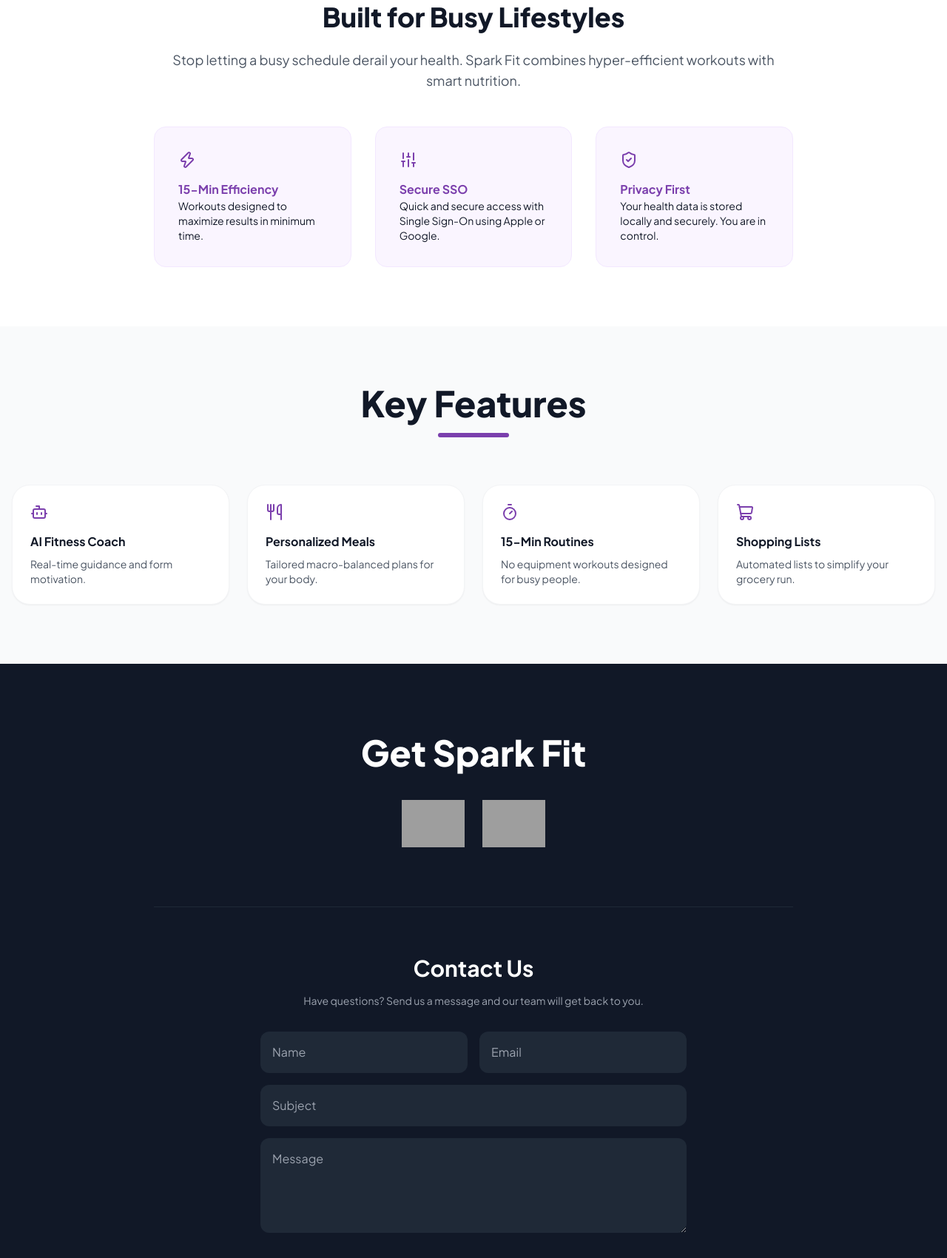
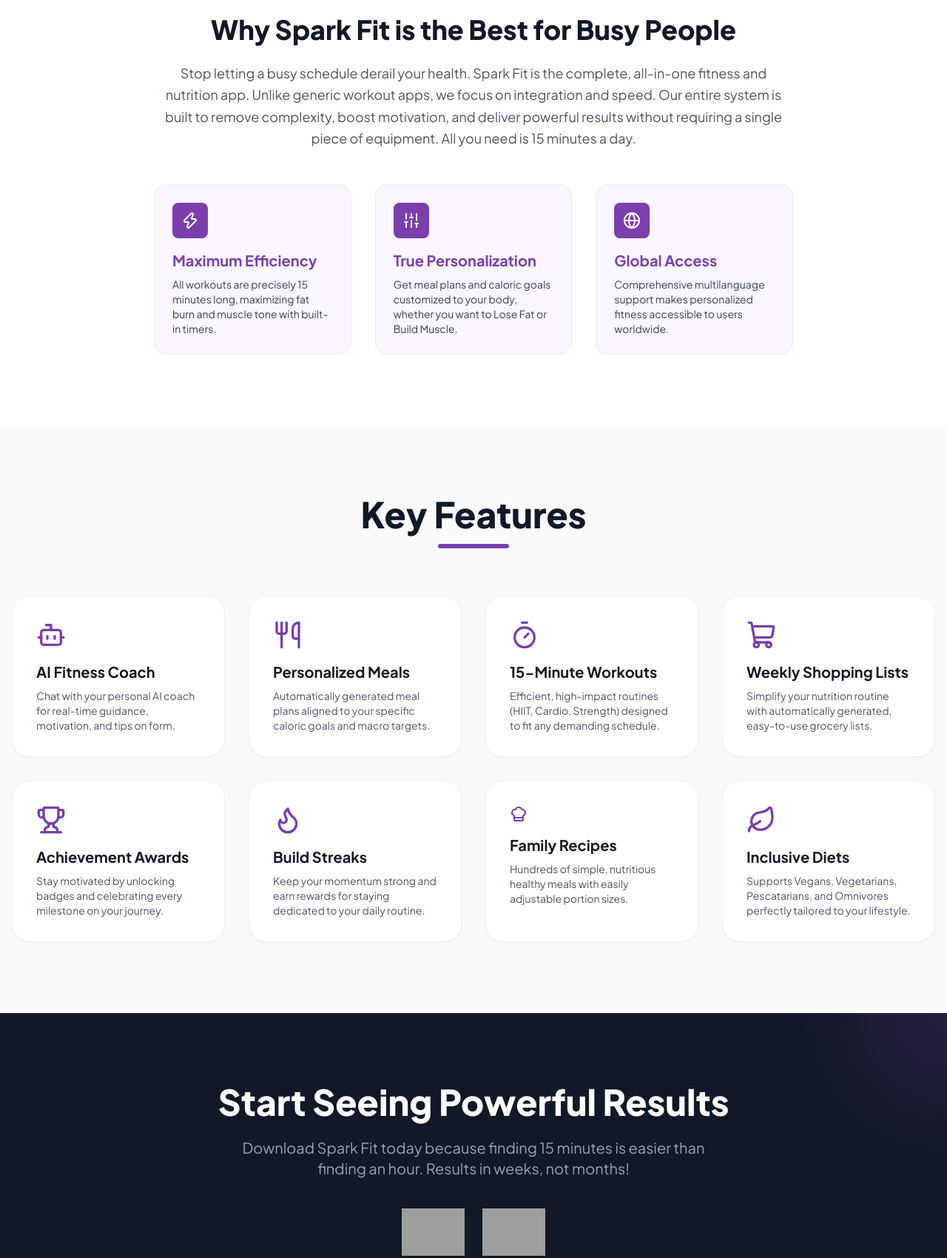
Before and after one commit to colbateson/sparkfit-website, a plain HTML site: page index.html in a window 1280 px wide. Shown: the part 957-2657 px from the top of the page at 74% size. Drawn offline with nearby package versions, Linux system fonts and the light colour scheme; grey boxes are pictures that could not be loaded.

Commit message:
Refactor index.html for improved layout and features
Updated the title and improved styling for better user experience. Enhanced sections for clarity and added new features to the layout.

```diff
--- a/index.html
+++ b/index.html
@@ -3,8 +3,7 @@
 <head>
     <meta charset="UTF-8">
     <meta name="viewport" content="width=device-width, initial-scale=1.0">
-    <title>Spark Fit - AI Coach, Meal Plans & 15-Minute Home Workouts</title>
-
+    <title>Spark Fit - AI Coach, Meal Plans & 15-Minute Workouts</title>
     <link rel="icon" href="icon.png" type="image/png">
 
     <script src="https://www.google.com/recaptcha/api.js" async defer></script>
@@ -13,18 +12,35 @@
     <script src="https://unpkg.com/lucide@latest"></script>
     <style>
         @import url('https://fonts.googleapis.com/css2?family=Plus+Jakarta+Sans:wght@400;600;700;800&display=swap');
-        :root { --brand-purple: #7B3FAD; }
-        body { font-family: 'Plus Jakarta Sans', sans-serif; background-color: #ffffff; overflow-x: hidden; }
+
+        :root {
+            --brand-purple: #7B3FAD;
+            --brand-purple-dark: #6A2D91;
+        }
+
+        body {
+            font-family: 'Plus Jakarta Sans', sans-serif;
+            background-color: #ffffff;
+            overflow-x: hidden;
+        }
+
         .bg-brand { background-color: var(--brand-purple); }
         .text-brand { color: var(--brand-purple); }
 
-        /* Peeking Monster Animation */
+        .btn-hover:hover {
+            transform: translateY(-2px);
+            box-shadow: 0 10px 20px -5px rgba(123, 63, 173, 0.4);
+        }
+
+        /* Peeking Monster Styles */
         .monster-peek {
             transition: transform 0.5s cubic-bezier(0.175, 0.885, 0.32, 1.275);
             mix-blend-mode: multiply;
             z-index: 9999;
         }
-        .monster-peek:hover { transform: translateY(-40px) translateX(-10px) rotate(-5deg); }
+        .monster-peek:hover {
+            transform: translateY(-40px) translateX(-10px) rotate(-5deg);
+        }
 
         section[id] { scroll-margin-top: 80px; }
     </style>
@@ -35,128 +51,201 @@
         <img src="macro-monster-peek.png" alt="Macro Monster Peeking">
     </div>
 
-    <header class="sticky top-0 z-50 bg-white/95 backdrop-blur-md border-b border-gray-100 h-20 flex items-center">
-        <div class="max-w-7xl mx-auto px-4 w-full flex items-center justify-between">
+    <header class="sticky top-0 z-50 bg-white/95 backdrop-blur-md border-b border-gray-100 transition-all duration-300">
+        <div class="max-w-7xl mx-auto px-4 sm:px-6 lg:px-8">
+            <nav class="flex items-center justify-between h-20">
                 <a href="#" class="flex items-center space-x-3">
-                <img src="icon.png" class="w-10 h-10 rounded-xl shadow-lg">
+                    <img src="icon.png" alt="Spark Fit Icon" class="w-10 h-10 rounded-xl shadow-lg">
                     <span class="text-2xl font-extrabold tracking-tight">Spark<span class="text-brand">Fit</span></span>
                 </a>
+
                 <div class="hidden md:flex space-x-8 font-semibold text-sm text-gray-600">
-                <a href="#why-spark" class="hover:text-brand transition">Why Spark Fit</a>
-                <a href="#features" class="hover:text-brand transition">Key Features</a>
-                <a href="#contact" class="hover:text-brand transition">Contact</a>
+                    <a href="#why-spark" class="hover:text-brand transition duration-300">Why Spark Fit</a>
+                    <a href="#features" class="hover:text-brand transition duration-300">Key Features</a>
+                    <a href="#contact" class="hover:text-brand transition duration-300">Contact</a>
                 </div>
-            <a href="#download" class="bg-brand text-white px-5 py-2 md:px-6 md:py-2.5 rounded-full font-bold shadow-lg hover:scale-105 transition">Download</a>
+
+                <a href="#download" class="bg-brand text-white px-6 py-2.5 rounded-full font-bold shadow-lg btn-hover transition-all">
+                    Download
+                </a>
+            </nav>
         </div>
     </header>
 
     <section class="relative h-screen min-h-[600px] flex items-center justify-center overflow-hidden bg-gray-900 text-white">
         <div class="absolute inset-0 z-0">
-            <img src="macro-monster.png" class="w-full h-full object-cover object-top opacity-60">
-            <div class="absolute inset-0 bg-gradient-to-t from-gray-900 via-purple-900/20 to-gray-900/80"></div>
+            <img src="macro-monster.png" alt="Macro Monster Background" class="w-full h-full object-cover opacity-60">
+            <div class="absolute inset-0 bg-gradient-to-t from-gray-900 via-purple-900/50 to-gray-900/60"></div>
         </div>
-        <div class="relative z-10 max-w-5xl mx-auto px-4 text-center">
-            <h1 class="text-5xl md:text-7xl font-extrabold mb-6 leading-tight">Crush Your Fitness Goals</h1>
-            <p class="text-xl md:text-2xl text-gray-200 mb-10 max-w-3xl mx-auto font-light leading-relaxed">AI Coach, Meal Plans & 15-Minute Home Workouts.</p>
+
+        <div class="relative z-10 max-w-5xl mx-auto px-4 text-center mt-10">
+            <span class="inline-block py-1 px-3 rounded-full bg-purple-500/30 border border-purple-400 text-purple-100 text-sm font-bold tracking-wider mb-6">
+                ALL-IN-ONE FITNESS & NUTRITION
+            </span>
+            <h1 class="text-5xl md:text-7xl font-extrabold mb-6 leading-tight drop-shadow-2xl">
+                Crush Your Fitness Goals
+            </h1>
+            <p class="text-xl md:text-2xl text-gray-200 mb-10 max-w-3xl mx-auto leading-relaxed font-light">
+                AI Coach, Personalized Meal Plans & 15-Minute Home Workouts designed for maximum results in minimum time.
+            </p>
+
             <div class="flex flex-col sm:flex-row gap-6 justify-center">
-                <a href="#download" class="bg-brand px-10 py-4 rounded-full font-bold text-lg shadow-xl hover:scale-105 transition">Start Your Journey</a>
+                <a href="#download" class="bg-brand hover:bg-purple-600 text-white px-8 py-4 rounded-full font-bold text-lg shadow-xl transition-all transform hover:scale-105">
+                    Start Your Journey
+                </a>
+                <a href="#why-spark" class="bg-white/10 hover:bg-white/20 backdrop-blur-sm border border-white/30 text-white px-8 py-4 rounded-full font-bold text-lg transition-all">
+                    Learn More
+                </a>
             </div>
         </div>
     </section>
 
-    <section id="why-spark" class="py-20 bg-white">
+    <section id="why-spark" class="py-24 bg-white">
         <div class="max-w-4xl mx-auto px-4 text-center">
-            <h2 class="text-3xl md:text-4xl font-black mb-6">Built for Busy Lifestyles</h2>
-            <p class="text-lg text-gray-600 mb-12">Stop letting a busy schedule derail your health. Spark Fit combines hyper-efficient workouts with smart nutrition.</p>
+            <h2 class="text-3xl md:text-4xl font-black mb-6">Why Spark Fit is the Best for Busy People</h2>
+            <p class="text-lg text-gray-600 mb-12 leading-relaxed">
+                Stop letting a busy schedule derail your health. Spark Fit is the complete, all-in-one fitness and nutrition app. Unlike generic workout apps, we focus on integration and speed. Our entire system is built to remove complexity, boost motivation, and deliver powerful results without requiring a single piece of equipment. All you need is 15 minutes a day.
+            </p>
+
             <div class="grid grid-cols-1 md:grid-cols-3 gap-8 text-left">
-                <div class="p-8 bg-purple-50 rounded-2xl border border-purple-100">
-                    <i data-lucide="zap" class="text-brand mb-4"></i>
-                    <h3 class="font-bold text-brand">15-Min Efficiency</h3>
-                    <p class="text-sm">Workouts designed to maximize results in minimum time.</p>
+                <div class="p-6 bg-purple-50 rounded-2xl border border-purple-100">
+                    <div class="w-12 h-12 bg-brand rounded-lg flex items-center justify-center mb-4">
+                        <i data-lucide="zap" class="text-white w-6 h-6"></i>
                     </div>
-                <div class="p-8 bg-purple-50 rounded-2xl border border-purple-100">
-                    <i data-lucide="sliders" class="text-brand mb-4"></i>
-                    <h3 class="font-bold text-brand">Secure SSO</h3>
-                    <p class="text-sm">Quick and secure access with Single Sign-On using Apple or Google.</p>
+                    <h3 class="text-xl font-bold mb-2 text-brand">Maximum Efficiency</h3>
+                    <p class="text-gray-700 text-sm">All workouts are precisely 15 minutes long, maximizing fat burn and muscle tone with built-in timers.</p>
                 </div>
-                <div class="p-8 bg-purple-50 rounded-2xl border border-purple-100">
-                    <i data-lucide="shield-check" class="text-brand mb-4"></i>
-                    <h3 class="font-bold text-brand">Privacy First</h3>
-                    <p class="text-sm">Your health data is stored locally and securely. You are in control.</p>
+                <div class="p-6 bg-purple-50 rounded-2xl border border-purple-100">
+                    <div class="w-12 h-12 bg-brand rounded-lg flex items-center justify-center mb-4">
+                        <i data-lucide="sliders" class="text-white w-6 h-6"></i>
+                    </div>
+                    <h3 class="text-xl font-bold mb-2 text-brand">True Personalization</h3>
+                    <p class="text-gray-700 text-sm">Get meal plans and caloric goals customized to your body, whether you want to Lose Fat or Build Muscle.</p>
+                </div>
+                <div class="p-6 bg-purple-50 rounded-2xl border border-purple-100">
+                    <div class="w-12 h-12 bg-brand rounded-lg flex items-center justify-center mb-4">
+                        <i data-lucide="globe" class="text-white w-6 h-6"></i>
+                    </div>
+                    <h3 class="text-xl font-bold mb-2 text-brand">Global Access</h3>
+                    <p class="text-gray-700 text-sm">Comprehensive multilanguage support makes personalized fitness accessible to users worldwide.</p>
                 </div>
             </div>
         </div>
     </section>
 
-    <section id="features" class="py-20 bg-gray-50">
+    <section id="features" class="py-24 bg-gray-50">
         <div class="max-w-7xl mx-auto px-4">
             <div class="text-center mb-16">
                 <h2 class="text-3xl md:text-5xl font-black mb-4">Key Features</h2>
                 <div class="h-1.5 w-24 bg-brand mx-auto rounded-full"></div>
             </div>
-            <div class="grid grid-cols-1 md:grid-cols-2 lg:grid-cols-4 gap-6">
-                <div class="bg-white p-6 rounded-3xl shadow-sm border border-gray-100">
-                    <i data-lucide="bot" class="text-brand mb-4"></i>
-                    <h3 class="font-bold mb-2">AI Fitness Coach</h3>
-                    <p class="text-sm text-gray-600">Real-time guidance and form motivation.</p>
+
+            <div class="grid grid-cols-1 md:grid-cols-2 lg:grid-cols-4 gap-8">
+                <div class="bg-white p-8 rounded-3xl shadow-sm hover:shadow-xl transition-shadow border border-gray-100">
+                    <i data-lucide="bot" class="w-10 h-10 text-brand mb-4"></i>
+                    <h3 class="text-xl font-bold mb-2">AI Fitness Coach</h3>
+                    <p class="text-gray-600 text-sm">Chat with your personal AI coach for real-time guidance, motivation, and tips on form.</p>
                 </div>
-                <div class="bg-white p-6 rounded-3xl shadow-sm border border-gray-100">
-                    <i data-lucide="utensils" class="text-brand mb-4"></i>
-                    <h3 class="font-bold mb-2">Personalized Meals</h3>
-                    <p class="text-sm text-gray-600">Tailored macro-balanced plans for your body.</p>
+
+                <div class="bg-white p-8 rounded-3xl shadow-sm hover:shadow-xl transition-shadow border border-gray-100">
+                    <i data-lucide="utensils" class="w-10 h-10 text-brand mb-4"></i>
+                    <h3 class="text-xl font-bold mb-2">Personalized Meals</h3>
+                    <p class="text-gray-600 text-sm">Automatically generated meal plans aligned to your specific caloric goals and macro targets.</p>
                 </div>
-                <div class="bg-white p-6 rounded-3xl shadow-sm border border-gray-100">
-                    <i data-lucide="timer" class="text-brand mb-4"></i>
-                    <h3 class="font-bold mb-2">15-Min Routines</h3>
-                    <p class="text-sm text-gray-600">No equipment workouts designed for busy people.</p>
+
+                <div class="bg-white p-8 rounded-3xl shadow-sm hover:shadow-xl transition-shadow border border-gray-100">
+                    <i data-lucide="timer" class="w-10 h-10 text-brand mb-4"></i>
+                    <h3 class="text-xl font-bold mb-2">15-Minute Workouts</h3>
+                    <p class="text-gray-600 text-sm">Efficient, high-impact routines (HIIT, Cardio, Strength) designed to fit any demanding schedule.</p>
                 </div>
-                <div class="bg-white p-6 rounded-3xl shadow-sm border border-gray-100">
-                    <i data-lucide="shopping-cart" class="text-brand mb-4"></i>
-                    <h3 class="font-bold mb-2">Shopping Lists</h3>
-                    <p class="text-sm text-gray-600">Automated lists to simplify your grocery run.</p>
+
+                <div class="bg-white p-8 rounded-3xl shadow-sm hover:shadow-xl transition-shadow border border-gray-100">
+                    <i data-lucide="shopping-cart" class="w-10 h-10 text-brand mb-4"></i>
+                    <h3 class="text-xl font-bold mb-2">Weekly Shopping Lists</h3>
+                    <p class="text-gray-600 text-sm">Simplify your nutrition routine with automatically generated, easy-to-use grocery lists.</p>
+                </div>
+
+                <div class="bg-white p-8 rounded-3xl shadow-sm hover:shadow-xl transition-shadow border border-gray-100">
+                    <i data-lucide="trophy" class="w-10 h-10 text-brand mb-4"></i>
+                    <h3 class="text-xl font-bold mb-2">Achievement Awards</h3>
+                    <p class="text-gray-600 text-sm">Stay motivated by unlocking badges and celebrating every milestone on your journey.</p>
+                </div>
+
+                <div class="bg-white p-8 rounded-3xl shadow-sm hover:shadow-xl transition-shadow border border-gray-100">
+                    <i data-lucide="flame" class="w-10 h-10 text-brand mb-4"></i>
+                    <h3 class="text-xl font-bold mb-2">Build Streaks</h3>
+                    <p class="text-gray-600 text-sm">Keep your momentum strong and earn rewards for staying dedicated to your daily routine.</p>
+                </div>
+
+                <div class="bg-white p-8 rounded-3xl shadow-sm hover:shadow-xl transition-shadow border border-gray-100">
+                    <i data-lucide="chef-hat" class="text-brand mb-4"></i>
+                    <h3 class="text-xl font-bold mb-2 font-bold">Family Recipes</h3>
+                    <p class="text-gray-600 text-sm">Hundreds of simple, nutritious healthy meals with easily adjustable portion sizes.</p>
+                </div>
+
+                <div class="bg-white p-8 rounded-3xl shadow-sm hover:shadow-xl transition-shadow border border-gray-100">
+                    <i data-lucide="leaf" class="w-10 h-10 text-brand mb-4"></i>
+                    <h3 class="text-xl font-bold mb-2 font-bold">Inclusive Diets</h3>
+                    <p class="text-gray-600 text-sm">Supports Vegans, Vegetarians, Pescatarians, and Omnivores perfectly tailored to your lifestyle.</p>
                 </div>
             </div>
         </div>
     </section>
 
-    <section id="download" class="py-24 bg-gray-900 text-white">
-        <div class="max-w-4xl mx-auto px-4 text-center">
-            <h2 class="text-4xl md:text-5xl font-black mb-10">Get Spark Fit</h2>
-            <div class="flex flex-col sm:flex-row justify-center items-center gap-6 mb-20">
-                <a href="#" class="block hover:scale-105 transition"><img src="https://upload.wikimedia.org/wikipedia/commons/3/3c/Download_on_the_App_Store_Badge.svg" class="h-14 md:h-16"></a>
-                <a href="#" class="block hover:scale-105 transition"><img src="https://upload.wikimedia.org/wikipedia/commons/7/78/Google_Play_Store_badge_EN.svg" class="h-14 md:h-16"></a>
+    <section id="download" class="py-24 bg-gray-900 text-white relative overflow-hidden">
+        <div class="absolute top-0 right-0 w-64 h-64 bg-brand opacity-20 blur-3xl rounded-full translate-x-1/2 -translate-y-1/2"></div>
+        <div class="absolute bottom-0 left-0 w-64 h-64 bg-blue-600 opacity-20 blur-3xl rounded-full -translate-x-1/2 translate-y-1/2"></div>
+
+        <div class="max-w-4xl mx-auto px-4 text-center relative z-10">
+            <h2 class="text-4xl md:text-5xl font-black mb-6">Start Seeing Powerful Results</h2>
+            <p class="text-xl text-gray-400 mb-10 max-w-2xl mx-auto">
+                Download Spark Fit today because finding 15 minutes is easier than finding an hour. Results in weeks, not months!
+            </p>
+
+            <div class="flex flex-col sm:flex-row justify-center items-center gap-6 mb-16">
+                <a href="#" class="transform hover:scale-105 transition-transform">
+                    <img src="https://upload.wikimedia.org/wikipedia/commons/3/3c/Download_on_the_App_Store_Badge.svg" class="h-14 md:h-16" alt="Download on App Store">
+                </a>
+                <a href="#" class="transform hover:scale-105 transition-transform">
+                    <img src="https://upload.wikimedia.org/wikipedia/commons/7/78/Google_Play_Store_badge_EN.svg" class="h-14 md:h-16" alt="Get it on Google Play">
+                </a>
             </div>
 
-            <div id="contact" class="border-t border-gray-800 pt-16 text-left">
-                <h3 class="text-3xl font-bold mb-4 text-center">Contact Us</h3>
-                <p class="text-gray-400 text-center mb-8 text-sm">Have questions? Send us a message and our team will get back to you.</p>
+            <div id="contact" class="border-t border-gray-800 pt-16 mt-16 text-left">
+                <h3 class="text-3xl font-bold mb-4 text-center">Need Help? Contact Us</h3>
+                <p class="text-gray-400 text-center mb-8 text-sm">Our support team will get back to you via email shortly.</p>
 
                 <form action="https://formspree.io/f/hello@spark-fit.com" method="POST" class="max-w-xl mx-auto space-y-4">
                     <div class="grid grid-cols-1 md:grid-cols-2 gap-4">
-                        <input type="text" name="name" placeholder="Name" required class="w-full p-4 rounded-xl bg-gray-800 border-gray-700 outline-none focus:ring-2 focus:ring-brand">
-                        <input type="email" name="email" placeholder="Email" required class="w-full p-4 rounded-xl bg-gray-800 border-gray-700 outline-none focus:ring-2 focus:ring-brand">
+                        <input type="text" name="name" placeholder="Name" required class="w-full p-4 rounded-xl bg-gray-800 border border-gray-700 text-white focus:ring-2 focus:ring-brand outline-none">
+                        <input type="email" name="email" placeholder="Email Address" required class="w-full p-4 rounded-xl bg-gray-800 border border-gray-700 text-white focus:ring-2 focus:ring-brand outline-none">
                     </div>
-                    <input type="text" name="subject" placeholder="Subject" required class="w-full p-4 rounded-xl bg-gray-800 border-gray-700 outline-none focus:ring-2 focus:ring-brand">
-                    <textarea name="message" placeholder="Message" rows="4" required class="w-full p-4 rounded-xl bg-gray-800 border-gray-700 outline-none focus:ring-2 focus:ring-brand"></textarea>
+                    <textarea name="message" placeholder="How can we help?" rows="4" required class="w-full p-4 rounded-xl bg-gray-800 border border-gray-700 text-white focus:ring-2 focus:ring-brand outline-none"></textarea>
 
-                    <div class="flex justify-center md:justify-start overflow-hidden">
+                    <div class="flex justify-center md:justify-start overflow-hidden py-2">
                         <div class="g-recaptcha origin-left scale-[0.85] md:scale-100" data-sitekey="6LdiLzosAAAAAMJsxxWyBSpnL55GHwx-7Ic4Ybn6" data-theme="dark"></div>
                     </div>
 
-                    <button type="submit" class="w-full bg-brand py-4 rounded-xl font-bold text-lg hover:bg-purple-600 transition shadow-lg">Send Message</button>
+                    <button type="submit" class="w-full bg-brand hover:bg-purple-600 py-4 rounded-xl font-bold text-lg shadow-lg transition-colors">
+                        Send Message
+                    </button>
                 </form>
             </div>
         </div>
     </section>
 
-    <footer class="bg-gray-950 text-gray-500 py-12 text-center text-sm border-t border-gray-900">
-        <div class="flex justify-center space-x-8 mb-4">
-            <a href="privacy.html" class="hover:text-white">Privacy Policy</a>
-            <a href="terms.html" class="hover:text-white">Terms of Use</a>
+    <footer class="bg-gray-950 text-gray-400 py-12 text-sm border-t border-gray-900">
+        <div class="max-w-7xl mx-auto px-4 text-center">
+            <div class="flex justify-center space-x-8 mb-8">
+                <a href="privacy.html" class="hover:text-white transition-colors">Privacy Policy</a>
+                <a href="terms.html" class="hover:text-white transition-colors">Terms of Use</a>
             </div>
             <p>© 2025 Spark Fit. All rights reserved.</p>
+        </div>
     </footer>
 
-    <script>lucide.createIcons();</script>
+    <script>
+        lucide.createIcons();
+    </script>
 </body>
 </html>
```
Lines whose indentation alone changed are shown as unchanged.
